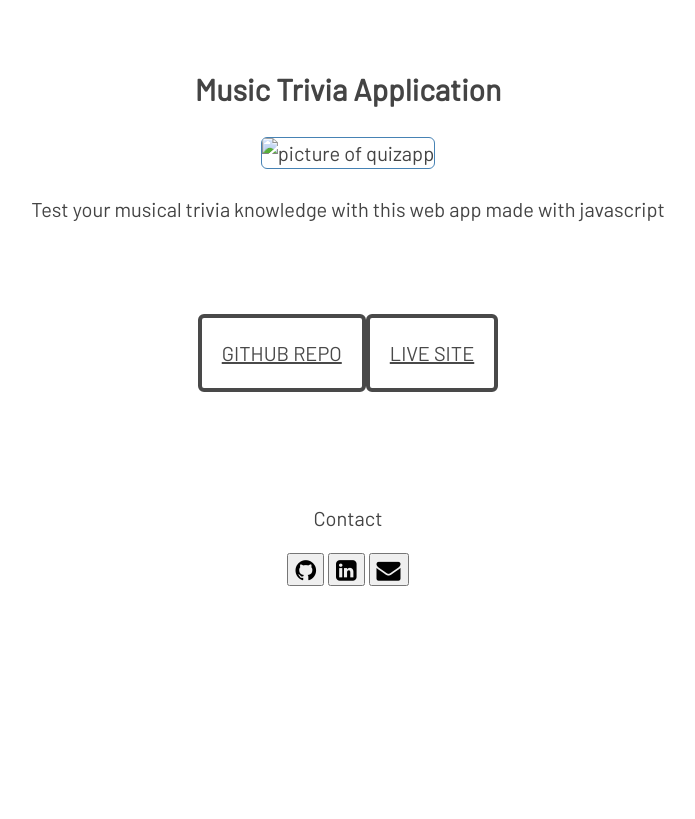
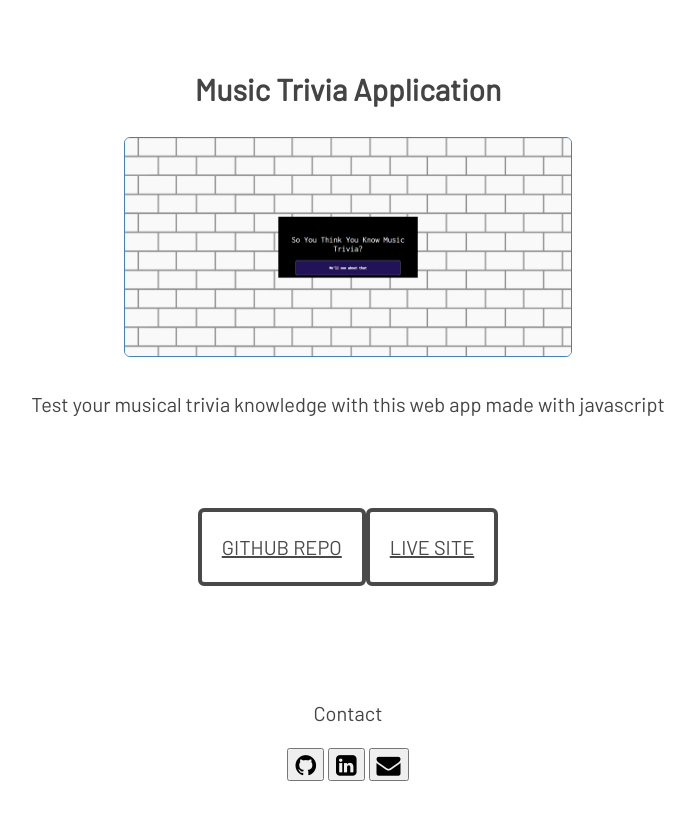
Before and after one commit to gschem/portfolio, a plain HTML site: page index.html in a window 1280 px wide. Shown: the part 421-1240 px from the top of the page, without its empty margins (292-987 px from the left). Before the commit the page ends 1046 px from the top, so only its background shows below. Drawn offline with nearby package versions, Linux system fonts and the light colour scheme.

Commit message:
updated html

```diff
--- a/index.html
+++ b/index.html
@@ -37,14 +37,14 @@
 
 	<section>
     <h2 id="jsprojectdes">Music Trivia Application</h2>
-		<img class="portPic" src="portfolio.png" alt="picture of quizapp">
+		<img class="portPic" src="images/wall.png" alt="picture of quizapp">
     <div id="projectSpan">
       <span>Test your musical trivia knowledge with this web app made with javascript</span>
-    </div>
-    <div class="center">
-      <div class="button_cont" align="center"><a class="example_c" href="add-website-here" target="_blank" rel="nofollow noopener">Github Repo</a></div>
-      <div class="button_cont" align="center"><a class="example_c" href="add-website-here" target="_blank" rel="nofollow noopener">Live Site</a></div>
-    </div>
+		</div>
+		<div class='center'>
+    	<div class="button_cont" align="center"><a class="example_c" href="https://github.com/gschembri/quizgit" target="_blank" rel="nofollow noopener">Github Repo</a></div>
+			<div class="button_cont" align="center"><a class="example_c" href="http://127.0.0.1:5500/" target="_blank" rel="nofollow noopener">Live Site</a></div>
+		</div>
 	</section>
 
 	<section>
--- a/main.css
+++ b/main.css
@@ -14,7 +14,7 @@
   nav,
   footer {
     padding: 1% 0;
-    background-color: #white;
+    background-color: white;
   }
 
   @media only screen and (min-width: 320px) {
@@ -51,7 +51,7 @@
     }
 
     section:nth-child(even) {
-      background-color: #white;
+      background-color: white;
     }
 
     #header {
@@ -94,7 +94,7 @@
     }
   }
 
-  @media only screen and (min-width: 599px max-width:750px)  {
+  @media only screen and (min-width: 599px max-width: 750px)  {
 
     #aboutDef {
       margin-left: 30%;
```
